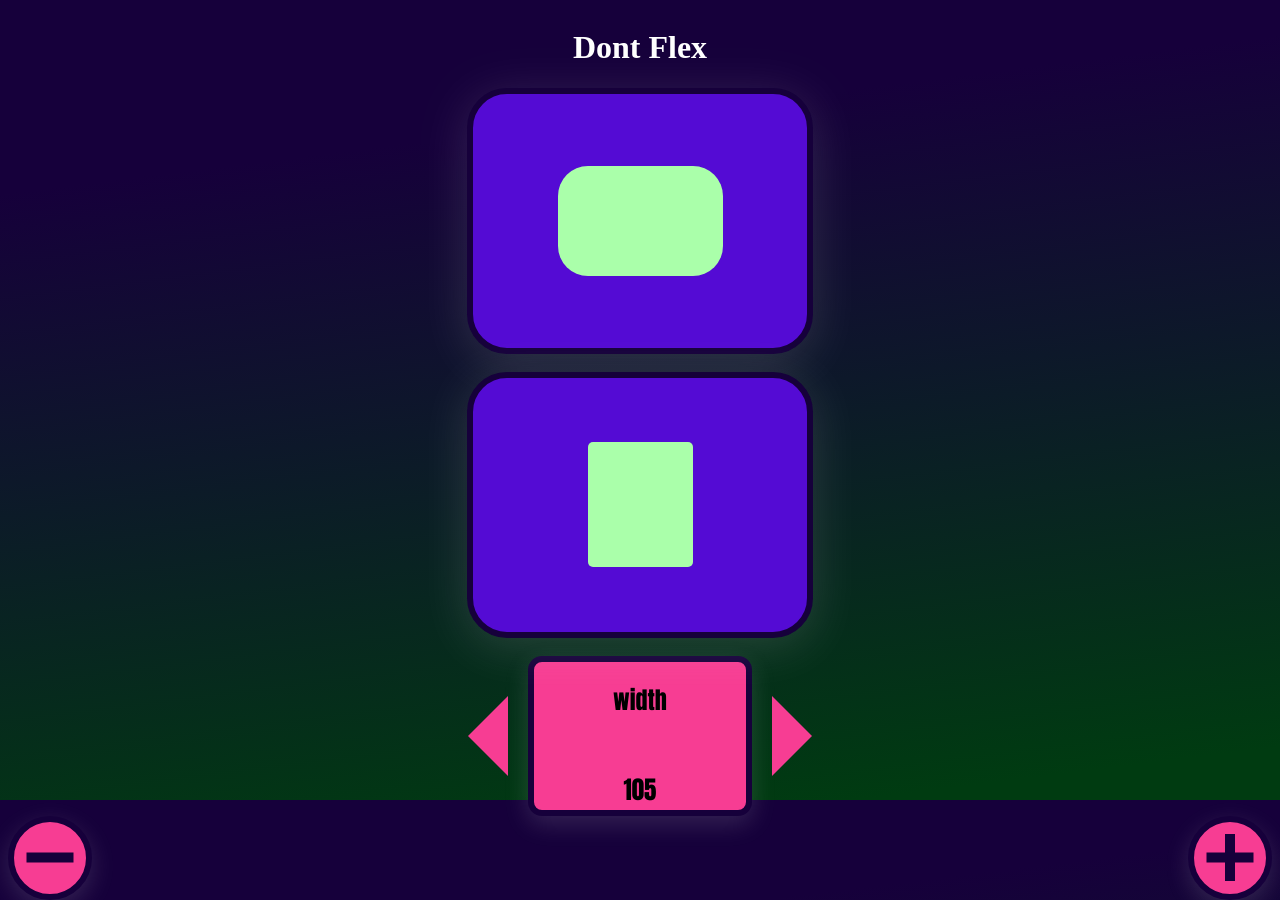
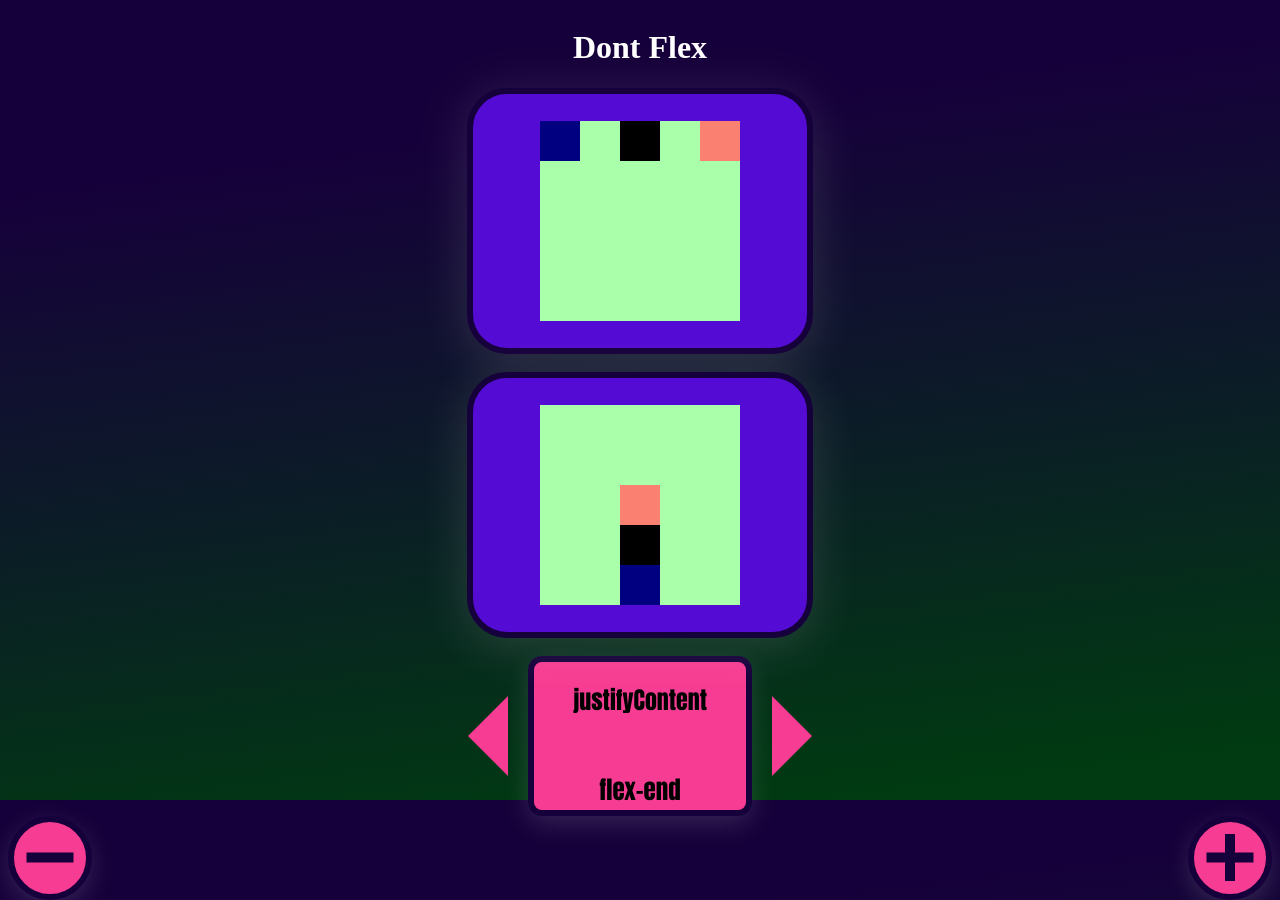
Before and after one commit to pelegsch666/css-playground-client, a React (Create React App) app: page /GameView/1 in a window 1280 px wide. Built offline with nearby package versions, Linux system fonts and the light colour scheme.

Commit message:
fix little bug

```diff
--- a/src/views/GameView/Shape.js
+++ b/src/views/GameView/Shape.js
@@ -12,8 +12,6 @@ function getTheStyles(shapeProperties, defaultProperties) {
 function Shape({ shapeProperties, defaultProperties, renderingKey }) {
 	const [styles, setStyles] = useState({});
 	useEffect(() => {
-		console.log('shapeProperties', shapeProperties);
-		console.log('defaultProperties', defaultProperties);
 		setStyles(getTheStyles(shapeProperties, defaultProperties));
 	}, [shapeProperties, defaultProperties]);
 	switch (renderingKey) {
--- a/src/views/GameView/index.js
+++ b/src/views/GameView/index.js
@@ -1,5 +1,5 @@
 import { useEffect, useState } from 'react';
-import { useParams } from 'react-router-dom';
+import { useNavigate, useParams } from 'react-router-dom';
 import { useRecoilState, useRecoilValue } from 'recoil';
 
 import PIXEL_AMOUNT from 'constants/PIXEL_AMOUNT';
@@ -7,8 +7,9 @@ import propertiesValueStrings from 'constants/propertiesValueStrings';
 
 import degObj from 'helpers/degObj';
 
+import { currIndexLevelState, levelsDataState } from 'recoil/globalStates';
+
 import { _SC_flexColumn, _SC_flexRow } from 'components/_SC/layoutUtil';
-import { currIndexLevelState, levelsDataState } from 'recoil/globalStates';
 import CircleButton from './CircleButton';
 import Line from './Line';
 import PropertyContainer from './PropertyContainer';
@@ -30,6 +31,8 @@ function GameView() {
 	const [currUserShapeIdx, setUserShapeIdx] = useState(0);
 	const [isVictory, setIsVictory] = useState(false);
 
+	const navigate = useNavigate();
+
 	useEffect(() => {
 		const userProperties = levelsData[currIdxLevel]?.userProperties;
 		const userPropertiesArr = [];
@@ -47,6 +50,10 @@ function GameView() {
 		}
 		setUserShape(userPropertiesArr);
 	}, [levelsData, currIdxLevel]);
+
+	useEffect(() => {
+		setCurrIdxLevel(id);
+	}, [id, setCurrIdxLevel]);
 
 	useEffect(() => {
 		const targetProperties = levelsData[currIdxLevel]?.targetProperties;
@@ -138,7 +145,8 @@ function GameView() {
 	}
 
 	function changeIndexOfLevel() {
-		setCurrIdxLevel(currIdxLevel + 1);
+		setCurrIdxLevel(+currIdxLevel + 1);
+		navigate(`/GameView/${+currIdxLevel + 1}`);
 	}
 
 	return (
```
